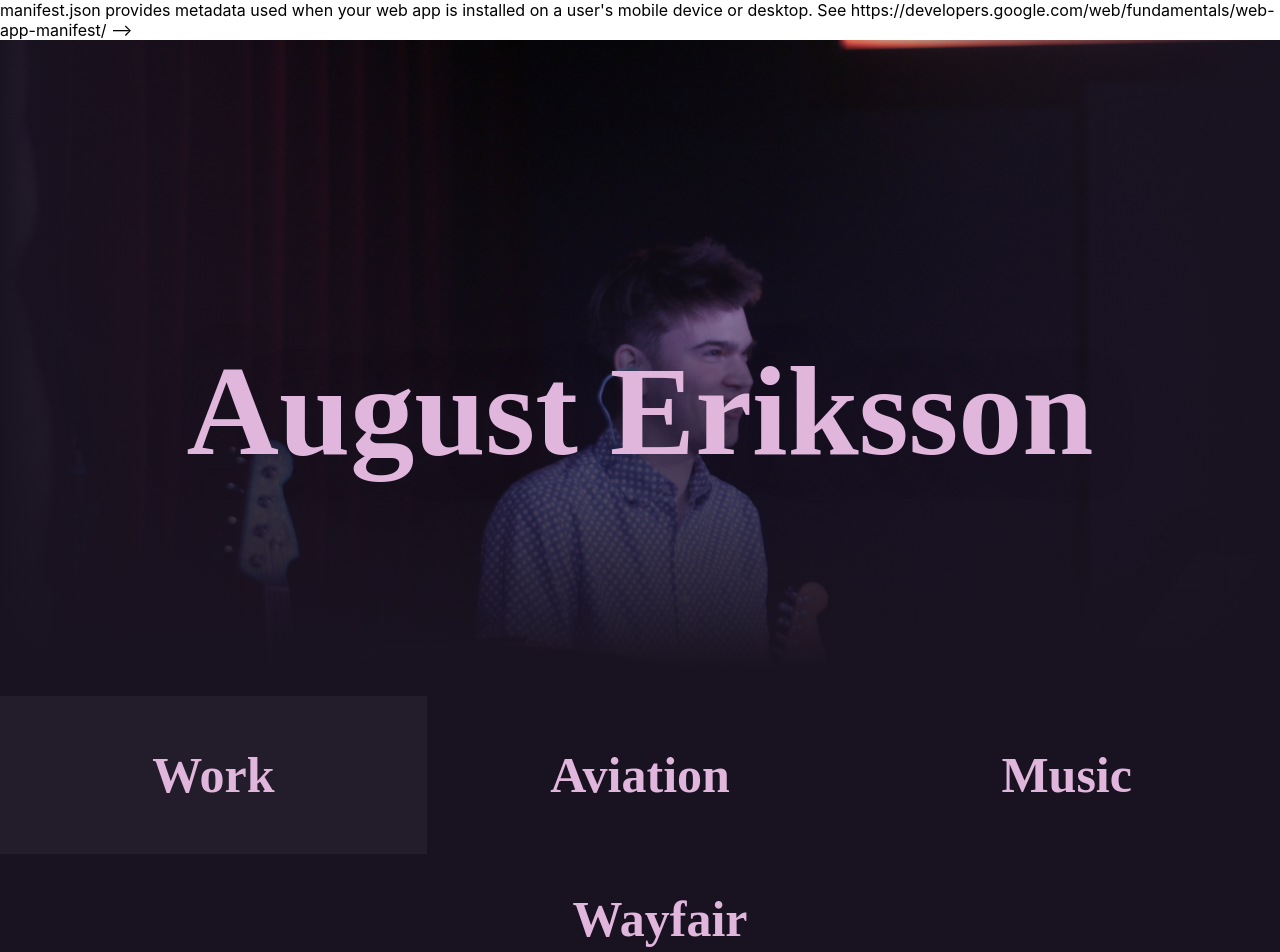
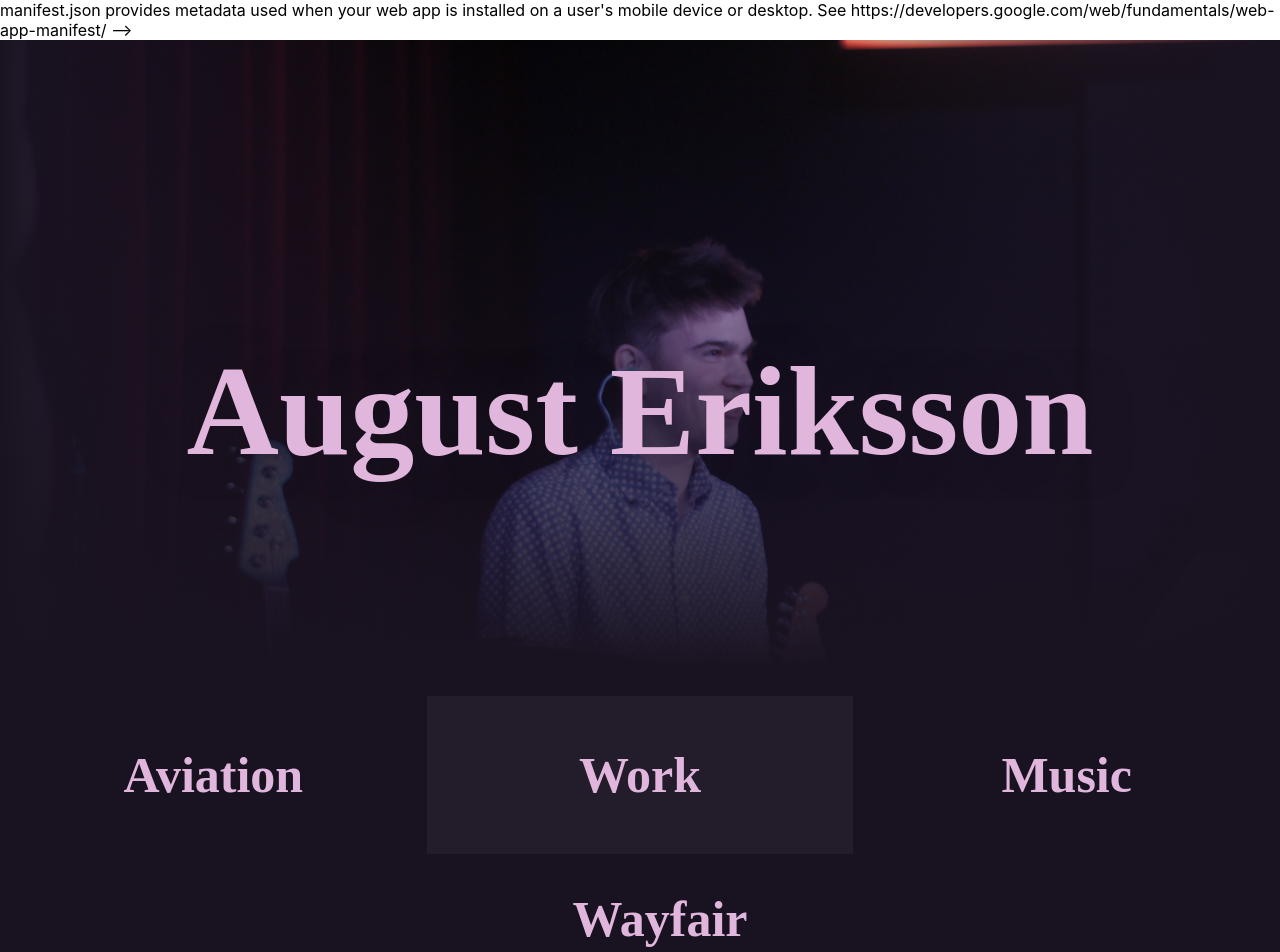
Before and after one commit to eriks-son/personal-website, a React (Create React App) app: page / in a window 1280 px wide. Shown: the top 952 px of the page. Built offline with nearby package versions, Linux system fonts and the light colour scheme.

Commit message:
Make Work the middle tab

```diff
--- a/src/components/Navbar.jsx
+++ b/src/components/Navbar.jsx
@@ -6,11 +6,11 @@ function Navbar({navbarSelected, setNavbarSelected}) {
         <NavBar>
             <div>
                 <ul>
+                    <li className={navbarSelected === "aviation" ? "active" : ""} onClick={() => setNavbarSelected("aviation")}>
+                        <h3>Aviation</h3>
+                    </li>
                     <li className={navbarSelected === "work" ? "active" : ""} onClick={() => setNavbarSelected("work")}>
                         <h3>Work</h3>
-                    </li>
-                    <li className={navbarSelected === "aviation" ? "active" : ""} onClick={() => setNavbarSelected("aviation")}>
-                        <h3>Aviation</h3>
                     </li>
                     <li className={navbarSelected === "music" ? "active" : ""} onClick={() => setNavbarSelected("music")}>
                         <h3>Music</h3>
```
